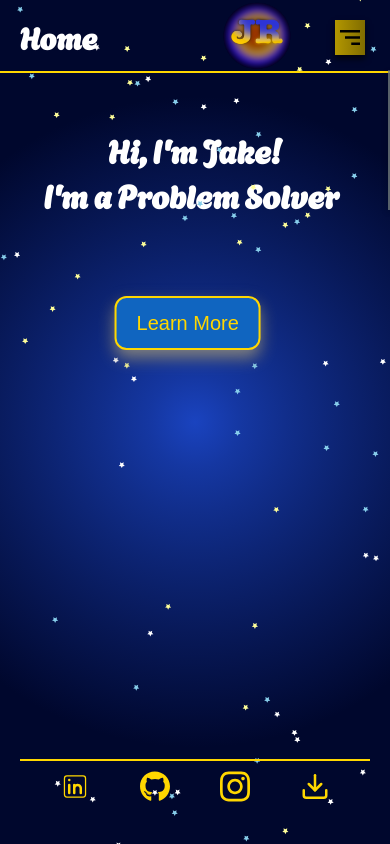
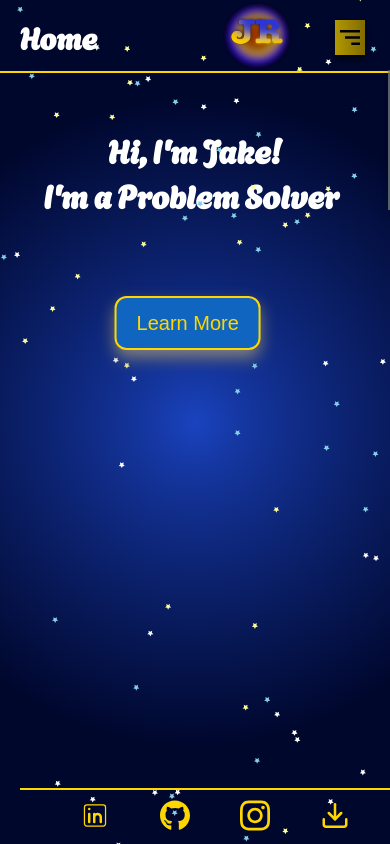
Before and after one commit to Humanfntorch/Web-Portfolio, a React (Create React App) app: page / in a window 390 px wide. Built offline with nearby package versions, Linux system fonts and the light colour scheme.

Commit message:
adjusted footer settings for smaller screens. Hopefully will just leave at this adjustment.

```diff
--- a/src/styles/app.css
+++ b/src/styles/app.css
@@ -349,11 +349,9 @@ body {
 
     /* Media query for screens with a maximum width of 599px (adjust as needed) */
     @media only screen and (max-width: 599px) {
-        margin-bottom: 10%;
-
-        @media only screen and (min-height: 900px) {
-            margin-bottom:300px;
-        }
+        position: fixed; /* or position: absolute; */
+        bottom: 50px; /* Adjust as needed */
+        width: 100%; /* Make it full width */
     }
 }
 
```
